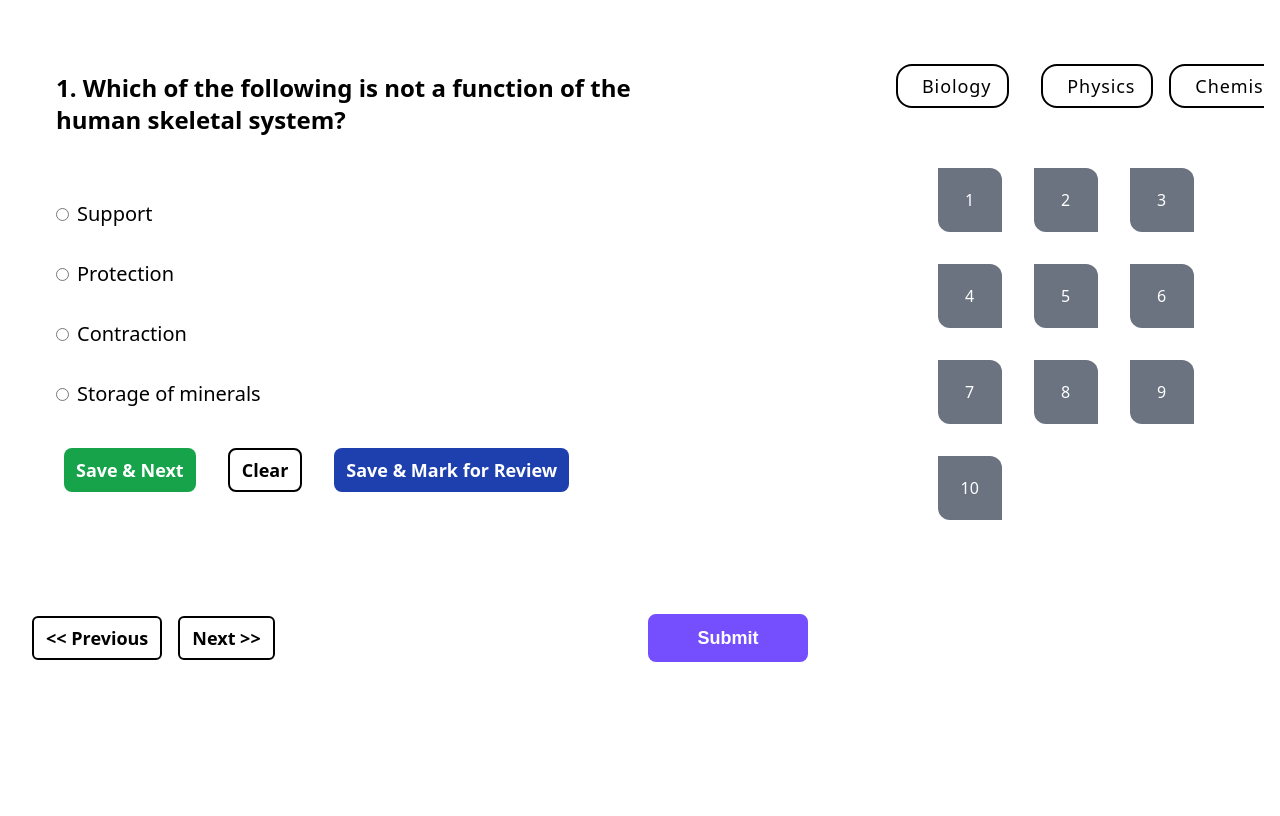
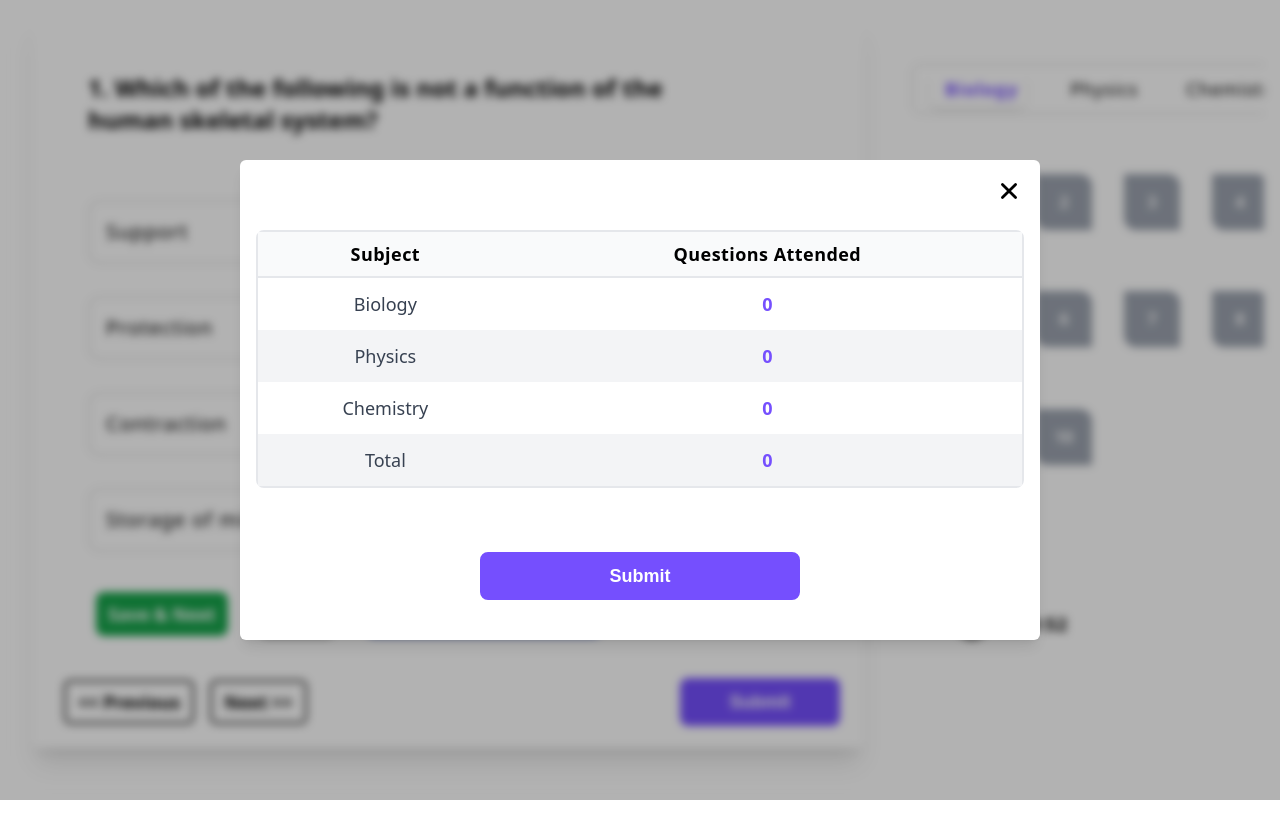
Before and after one commit to jaskrrish/NeetPrep, a React (Vite) app: page /exam in a window 1280 px wide. Both pictures are taken after a click on the button "Submit". Built offline with nearby package versions, Linux system fonts and the light colour scheme.

Commit message:
Add Submit Page

```diff
--- a/package.json
+++ b/package.json
@@ -12,6 +12,7 @@
   "dependencies": {
     "framer-motion": "^11.1.7",
     "react": "^18.2.0",
+    "react-confetti": "^6.1.0",
     "react-dom": "^18.2.0",
     "react-icons": "^5.1.0",
     "react-phone-input-2": "^2.15.1",
--- /dev/null
+++ b/src/components/Modal.jsx
@@ -0,0 +1,84 @@
+import React from "react";
+import { IoClose } from "react-icons/io5";
+import { Link } from "react-router-dom";
+
+const Modal = ({
+  openModal,
+  handleCloseModal,
+  biology,
+  physics,
+  chemistry,
+}) => {
+  return (
+    <div
+      className={`${
+        !openModal && "hidden"
+      } fixed inset-0 bg-black/30 backdrop-blur-sm flex justify-center items-center`}
+    >
+      <div className="w-[50rem] h-[30rem] bg-white rounded-md shadow-lg">
+        <div className="m-4 mb-6 flex justify-end">
+          <button onClick={handleCloseModal}>
+            <IoClose
+              size={30}
+              className="hover:text-[#754ffe] hover:scale-110 transition duration-200 ease-in-out"
+            />
+          </button>
+        </div>
+        <div className="flex justify-center">
+          <div className="w-[48rem] border-2 rounded-lg flex justify-center">
+            <table className="table-auto w-full text-center">
+              <thead className="bg-gray-50 border-b-2 border-gray-200">
+                <tr>
+                  <th className="px-4 py-2 text-lg font-semibold tracking-wide">
+                    Subject
+                  </th>
+                  <th className="px-4 py-2 text-lg font-semibold tracking-wide">
+                    Questions Attended
+                  </th>
+                </tr>
+              </thead>
+              <tbody>
+                <tr>
+                  <td className="p-3 text-lg text-gray-700">Biology</td>
+                  <td className="p-3 text-lg text-[#754ffe] text-center font-bold">
+                    {biology}
+                  </td>
+                </tr>
+                <tr className="bg-gray-100">
+                  <td className="p-3 text-lg text-gray-700">Physics</td>
+                  <td className="p-3 text-lg text-[#754ffe] text-center font-bold">
+                    {physics}
+                  </td>
+                </tr>
+                <tr>
+                  <td className="p-3 text-lg text-gray-700">Chemistry</td>
+                  <td className="p-3 text-lg text-[#754ffe] text-center font-bold">
+                    {chemistry}
+                  </td>
+                </tr>
+                <tr className="bg-gray-100">
+                  <td className="p-3 text-lg text-gray-700">Total</td>
+                  <td className="p-3 text-lg text-[#754ffe] text-center font-bold">
+                    {chemistry + biology + physics}
+                  </td>
+                </tr>
+              </tbody>
+            </table>
+          </div>
+        </div>
+        <div className="flex justify-center mt-[2rem]">
+          <Link to="/thanks">
+            <button
+              type="submit"
+              className="py-2 w-[20rem] font-bold text-lg font-Outfit text-white mt-[2rem] bg-[#754ffe] rounded-lg hover:shadow-lg border-2 border-[#754ffe] hover:bg-white hover:text-[#754ffe] transition duration-500 ease-in-out active:translate-y-4"
+            >
+              Submit
+            </button>
+          </Link>
+        </div>
+      </div>
+    </div>
+  );
+};
+
+export default Modal;
--- a/src/components/Question.jsx
+++ b/src/components/Question.jsx
@@ -8,7 +8,6 @@ const Question = ({
   onSaveAndMarkForReview,
 }) => {
   const [selected, setSelected] = useState(selectedOption || "");
-
   useEffect(() => {
     setSelected(selectedOption || "");
   }, [selectedOption]);
@@ -46,15 +45,19 @@ const Question = ({
       <ul className="my-4">
         {question.options.map((option, index) => (
           <li key={index} className="my-8">
-            <label className="text-xl m-4">
             <input
               type="radio"
-                name={`question-${question.id}`}
+              name={`question-${question.options[index]}`}
+              id={`question-${question.options[index]}`}
               value={option}
               checked={selected === option}
               onChange={handleOptionChange}
-                className="mr-2"
+              className="hidden peer"
             />
+            <label
+              htmlFor={`question-${question.options[index]}`}
+              className="text-xl p-4 rounded-xl border-2 border-black/10 bg-white bg-opacity-35 backdrop-blur-lg peer-checked:bg-[#754ffe]/10 peer-checked:font-semibold peer-checked:tracking-wider peer-checked:border-[#754ffe] peer-checked:text-[#754ffe] cursor-pointer m-4 tracking-wider flex gap-4"
+            >
               {option}
             </label>
           </li>
--- a/src/components/index.js
+++ b/src/components/index.js
@@ -1,5 +1,6 @@
 import Header from "./Header";
 import Footer from "./Footer";
 import Question from "./Question";
+import Modal from "./Modal";
 
-export { Header, Footer, Question };
+export { Header, Footer, Question, Modal };
--- a/src/main.jsx
+++ b/src/main.jsx
@@ -2,7 +2,7 @@ import React from "react";
 import ReactDOM from "react-dom/client";
 import App from "./App.jsx";
 import "./index.css";
-import { Registration, Home, Login, Exam } from "./pages";
+import { Registration, Home, Login, Exam, ThanksPage } from "./pages";
 import { RouterProvider, createBrowserRouter } from "react-router-dom";
 
 const router = createBrowserRouter([
@@ -27,6 +27,10 @@ const router = createBrowserRouter([
         element: <Exam />,
       },
       {
+        path: "/thanks",
+        element: <ThanksPage />,
+      },
+      {
         path: "*",
         element: <div>404 Not Found</div>,
       },
--- a/src/pages/Exam.jsx
+++ b/src/pages/Exam.jsx
@@ -1,30 +1,20 @@
 import React, { useState, useEffect } from "react";
-import { Question } from "../components";
+import { Question, Modal } from "../components";
+import { RiTimerLine } from "react-icons/ri";
 
 const Exam = () => {
-  const questions = {
-    Biology: [
+  const questions = [
     {
       id: 1,
       question:
         "Which of the following is not a function of the human skeletal system?",
-        options: [
-          "Support",
-          "Protection",
-          "Contraction",
-          "Storage of minerals",
-        ],
+      options: ["Support", "Protection", "Contraction", "Storage of minerals"],
       answer: "Contraction",
     },
     {
       id: 2,
       question: "What is the powerhouse of the cell?",
-        options: [
-          "Ribosome",
-          "Nucleus",
-          "Mitochondria",
-          "Endoplasmic reticulum",
-        ],
+      options: ["Ribosome", "Nucleus", "Mitochondria", "Endoplasmic reticulum"],
       answer: "Mitochondria",
     },
     {
@@ -60,24 +50,14 @@ const Exam = () => {
       id: 6,
       question:
         "Which part of the human brain is responsible for regulating body temperature?",
-        options: [
-          "Cerebrum",
-          "Cerebellum",
-          "Medulla oblongata",
-          "Hypothalamus",
-        ],
+      options: ["Cerebrum", "Cerebellum", "Medulla oblongata", "Hypothalamus"],
       answer: "Hypothalamus",
     },
     {
       id: 7,
       question:
         "What is the process by which green plants make their own food called?",
-        options: [
-          "Photosynthesis",
-          "Respiration",
-          "Digestion",
-          "Transpiration",
-        ],
+      options: ["Photosynthesis", "Respiration", "Digestion", "Transpiration"],
       answer: "Photosynthesis",
     },
     {
@@ -105,8 +85,6 @@ const Exam = () => {
       options: ["Respiration", "Digestion", "Photosynthesis", "Circulation"],
       answer: "Respiration",
     },
-    ],
-    Physics: [
     {
       id: 11,
       question: "What is the SI unit of electric current?",
@@ -116,12 +94,7 @@ const Exam = () => {
     {
       id: 12,
       question: "Which law describes the force between two charges?",
-        options: [
-          "Newton's Law",
-          "Coulomb's Law",
-          "Ohm's Law",
-          "Faraday's Law",
-        ],
+      options: ["Newton's Law", "Coulomb's Law", "Ohm's Law", "Faraday's Law"],
       answer: "Coulomb's Law",
     },
     {
@@ -178,8 +151,6 @@ const Exam = () => {
       options: ["Refraction", "Reflection", "Diffraction", "Interference"],
       answer: "Refraction",
     },
-    ],
-    Chemistry: [
     {
       id: 21,
       question: "Which is the lightest element in the periodic table?",
@@ -244,20 +215,22 @@ const Exam = () => {
       options: ["Photosynthesis", "Respiration", "Combustion", "Oxidation"],
       answer: "Photosynthesis",
     },
-    ],
-  };
+  ];
 
-  const [justVisited, setJustVisited] = useState({});
   const [selectedSubject, setSelectedSubject] = useState("Biology");
   const [currentQuestionIndex, setCurrentQuestionIndex] = useState(0);
   const [answers, setAnswers] = useState({});
   const [review, setReview] = useState({});
+  const [biologyAnswers, setBiologyAnswers] = useState({});
+  const [physicsAnswers, setPhysicsAnswers] = useState({});
+  const [chemistryAnswers, setChemistryAnswers] = useState({});
+  const [openModal, setOpenModal] = useState(false);
 
   useEffect(() => {
     const handleKeyDown = (event) => {
-      if (event.key === ".") {
+      if (event.key === "." || event.key === ">") {
         handleQuestionChange(currentQuestionIndex + 1);
-      } else if (event.key === ",") {
+      } else if (event.key === "," || event.key === "<") {
         handleQuestionChange(currentQuestionIndex - 1);
       }
     };
@@ -271,32 +244,43 @@ const Exam = () => {
 
   const handleSubjectChange = (event) => {
     setSelectedSubject(event.target.value);
-    setCurrentQuestionIndex(0); // Reset current question index when subject changes
+    if (event.target.value === "Biology") {
+      setCurrentQuestionIndex(0); // First question of Biology
+    } else if (event.target.value === "Physics") {
+      setCurrentQuestionIndex(10); // First question of Physics
+    } else if (event.target.value === "Chemistry") {
+      setCurrentQuestionIndex(20); // First question of Chemistry
+    }
   };
 
   const [buttonColors, setButtonColors] = useState(
-    questions[selectedSubject].reduce((colors, question) => {
+    questions.reduce((colors, question) => {
       colors[question.id] = "bg-gray-400";
       return colors;
     }, {})
   );
 
   useEffect(() => {
-    const initialButtonColors = questions[selectedSubject].reduce(
-      (colors, question) => {
-        colors[question.id] = "bg-gray-500";
-        return colors;
-      },
-      {}
-    );
-    setButtonColors(initialButtonColors);
+    if (selectedSubject === "Biology") {
+      setAnswers(biologyAnswers);
+    } else if (selectedSubject === "Physics") {
+      setAnswers(physicsAnswers);
+    } else if (selectedSubject === "Chemistry") {
+      setAnswers(chemistryAnswers);
+    }
   }, [selectedSubject]);
 
   const handleSaveAndNext = (answer) => {
     const updatedAnswers = { ...answers, [currentQuestion.id]: answer };
-    const updatedReview = { ...review };
     setAnswers(updatedAnswers);
-    updateButtonColor("bg-green-500", updatedAnswers, updatedReview);
+    if (selectedSubject === "Biology") {
+      setBiologyAnswers(updatedAnswers);
+    } else if (selectedSubject === "Physics") {
+      setPhysicsAnswers(updatedAnswers);
+    } else if (selectedSubject === "Chemistry") {
+      setChemistryAnswers(updatedAnswers);
+    }
+    updateButtonColor("bg-green-500", updatedAnswers);
     handleQuestionChange(currentQuestionIndex + 1);
   };
 
@@ -305,6 +289,13 @@ const Exam = () => {
     const updatedReview = { ...review, [currentQuestion.id]: true };
     setAnswers(updatedAnswers);
     setReview(updatedReview);
+    if (selectedSubject === "Biology") {
+      setBiologyAnswers(updatedAnswers);
+    } else if (selectedSubject === "Physics") {
+      setPhysicsAnswers(updatedAnswers);
+    } else if (selectedSubject === "Chemistry") {
+      setChemistryAnswers(updatedAnswers);
+    }
     updateButtonColor("bg-violet-800", updatedAnswers, updatedReview);
     handleQuestionChange(currentQuestionIndex + 1);
   };
@@ -329,16 +320,52 @@ const Exam = () => {
   const handleClear = (questionId) => {
     setAnswers({ ...answers, [questionId]: undefined });
     setReview({ ...review, [questionId]: false });
-    updateButtonColor("bg-orange-400");
+    updateButtonColor("bg-gray-400");
   };
 
-  const currentQuestion = questions[selectedSubject][currentQuestionIndex];
+  const handleCloseModal = () => {
+    setOpenModal(false);
+  };
+
+  let start, end;
+  if (selectedSubject === "Biology") {
+    start = 1;
+    end = 10;
+  } else if (selectedSubject === "Physics") {
+    start = 11;
+    end = 20;
+  } else if (selectedSubject === "Chemistry") {
+    start = 21;
+    end = 30;
+  }
+
+  const currentQuestion = questions[currentQuestionIndex];
+
+  const [time, setTime] = useState(3 * 60 * 60); // Initial time in seconds
+
+  useEffect(() => {
+    const timer = setInterval(() => {
+      setTime((prevTime) => prevTime - 1);
+    }, 1000);
+
+    return () => {
+      clearInterval(timer);
+    };
+  }, []);
+
+  const hours = Math.floor(time / 3600);
+  const minutes = Math.floor((time % 3600) / 60);
+  const seconds = time % 60;
+
+  const handleSubmit = () => {
+    setOpenModal((openModal) => !openModal);
+  };
 
   return (
     <div className="flex flex-col justify-center my-4">
       <div className=" flex gap-4 justify-around">
-        <div className="flex flex-col w-4/6 ">
-          <div className="m-4 p-6  w-[50rem] h-[34rem] rounded-md">
+        <div className="flex flex-col w-4/6 ml-[2rem] rounded-lg shadow-xl">
+          <div className="m-4 p-6  w-[50rem] h-[38rem] rounded-md">
             <Question
               question={currentQuestion}
               selectedOption={answers[currentQuestion.id]}
@@ -364,57 +391,80 @@ const Exam = () => {
             </div>
             <button
               className="py-2 w-[10rem] font-bold text-lg font-Outfit text-white bg-[#754ffe] rounded-lg hover:shadow-lg border-2 border-[#754ffe] hover:bg-white hover:text-[#754ffe] transition duration-500 ease-in-out active:translate-y-4"
-              onClick={() => console.log(answers, review, justVisited)}
+              onClick={handleSubmit}
             >
               Submit
             </button>
           </div>
         </div>
-        <div className="flex flex-col justify-center items-center m-4 flex-wrap gap-6 w-2/6 h-full p-4 overflow-auto">
-          <div className="flex justify-center items-center space-x-4 my-4">
-            <label className="inline-flex items-center mx-4 border-2 border-black rounded-2xl px-4 py-1.5 transition duration-500 ease-in-out hover:border-blue-700 hover:bg-gray-100">
+        <div className="flex flex-col m-4 flex-wrap gap-6 w-2/6 h-full p-4 overflow-auto">
+          <div className="flex justify-center items-center my-4 py-1.5 border-[1px] border-black/20 rounded-lg">
+            <label
+              className={`inline-flex items-center mx-4 cursor-pointer ${
+                selectedSubject === "Biology"
+                  ? "text-[#754ffe] rounded-lg font-semibold bg-white shadow-md"
+                  : ""
+              } rounded-2xl mr-3 py-1 px-2 hover:border-blue-700 hover:bg-gray-100`}
+            >
               <input
                 type="radio"
                 className="form-radio sr-only text-blue-600 h-5 w-5"
                 name="subject"
                 value="Biology"
                 onChange={handleSubjectChange}
+                checked={selectedSubject === "Biology"}
               />
               <span className="ml-2 tracking-wider text-lg hover:text-blue-700 transition duration-500 ease-in-out ">
                 Biology
               </span>
             </label>
-            <label className="inline-flex items-center mx-4 border-2 border-black rounded-2xl px-4 py-1.5 transition duration-500 ease-in-out hover:border-blue-700 hover:bg-gray-100">
+            <label
+              className={`inline-flex items-center mx-4 cursor-pointer ${
+                selectedSubject === "Physics"
+                  ? "text-[#754ffe] rounded-lg font-semibold bg-white shadow-md"
+                  : ""
+              } rounded-2xl mr-3 py-1 px-2 hover:border-blue-700 hover:bg-gray-100`}
+            >
               <input
                 type="radio"
                 className="form-radio sr-only text-blue-600 h-5 w-5"
                 name="subject"
                 value="Physics"
                 onChange={handleSubjectChange}
+                checked={selectedSubject === "Physics"}
               />
               <span className="ml-2 tracking-wider text-lg hover:text-blue-700 transition duration-500 ease-in-out ">
                 Physics
               </span>
             </label>
-            <label className="inline-flex items-center mx-4 border-2 border-black rounded-2xl px-4 py-1.5 transition duration-500 ease-in-out hover:border-blue-700 hover:bg-gray-100">
+            <label
+              className={`inline-flex items-center mx-4 cursor-pointer ${
+                selectedSubject === "Chemistry"
+                  ? "text-[#754ffe] rounded-lg font-semibold bg-white shadow-md"
+                  : ""
+              } rounded-2xl ml-3 py-1 px-2 hover:border-blue-700 hover:bg-gray-100`}
+            >
               <input
                 type="radio"
                 className="form-radio sr-only text-blue-600 h-5 w-5"
                 name="subject"
                 value="Chemistry"
                 onChange={handleSubjectChange}
+                checked={selectedSubject === "Chemistry"}
               />
               <span className="ml-2 tracking-wider text-lg hover:text-blue-700 transition duration-500 ease-in-out ">
                 Chemistry
               </span>
             </label>
           </div>
-          <div className="flex m-4 mx-6 flex-wrap gap-6">
-            {questions[selectedSubject].map((question) => (
+          <div className="flex m-4 mx-[2rem] flex-wrap gap-6 peer">
+            {questions
+              .filter((question) => question.id >= start && question.id <= end)
+              .map((question) => (
                 <button
                   key={question.id}
                   onClick={() => handleQuestionChange(question.id - 1)}
-                className={`text-white w-[4rem] m-1 h-[4rem] rounded-tr-xl rounded-bl-xl p-4 ${
+                  className={`text-white font-bold w-[3.5rem] m-1 h-[3.5rem] rounded-tr-xl rounded-bl-xl shadow-sm hover:shadow-xl p-4 ${
                     buttonColors[question.id]
                   }`}
                 >
@@ -422,8 +472,22 @@ const Exam = () => {
                 </button>
               ))}
           </div>
+          <div className="flex mt-[4rem] ml-[2.5rem]">
+            <RiTimerLine size={40} />
+            <p className="m-2 text-lg font-semibold tracking-wider">
+              {hours}:{minutes < 10 ? `0${minutes}` : minutes}:
+              {seconds < 10 ? `0${seconds}` : seconds}
+            </p>
           </div>
         </div>
+      </div>
+      <Modal
+        openModal={openModal}
+        handleCloseModal={handleCloseModal}
+        biology={Object.keys(biologyAnswers).length}
+        physics={Object.keys(physicsAnswers).length}
+        chemistry={Object.keys(chemistryAnswers).length}
+      />
     </div>
   );
 };
--- a/src/pages/Registration.jsx
+++ b/src/pages/Registration.jsx
@@ -282,7 +282,7 @@ const Registration = () => {
           <div className="flex flex-col">
             <button
               type="submit"
-              className="py-2 w-[20rem] font-bold text-lg font-Outfit text-white mt-[2rem] bg-[#754ffe] rounded-lg hover:shadow-lg border-2 border-[#754ffe] hover:bg-white hover:text-[#754ffe] transition duration-500 ease-in-out active:translate-y-4"
+              className="py-2 w-[20rem] font-bold text-lg font-Outfit text-white mt-[2rem] bg-[#754ffe] rounded-lg hover:shadow-lg border-2 border-[#754ffe] hover:bg-white hover:text-[#754ffe] transition duration-500 ease-in-out active:translate-y-4 active:bg-white active:text-[#754ffe]"
             >
               Register
             </button>
--- a/src/pages/index.js
+++ b/src/pages/index.js
@@ -2,5 +2,6 @@ import Registration from "./Registration";
 import Home from "./Home";
 import Login from "./Login";
 import Exam from "./Exam";
+import ThanksPage from "./ThanksPage";
 
-export { Registration, Home, Login, Exam };
+export { Registration, Home, Login, Exam, ThanksPage };
```
Also changed, not shown: src/pages/ThanksPage.jsx (added, +44 -0 lines), 1 other file (tests, documents, lock files or other folders). Lines whose indentation alone changed are shown as unchanged.
